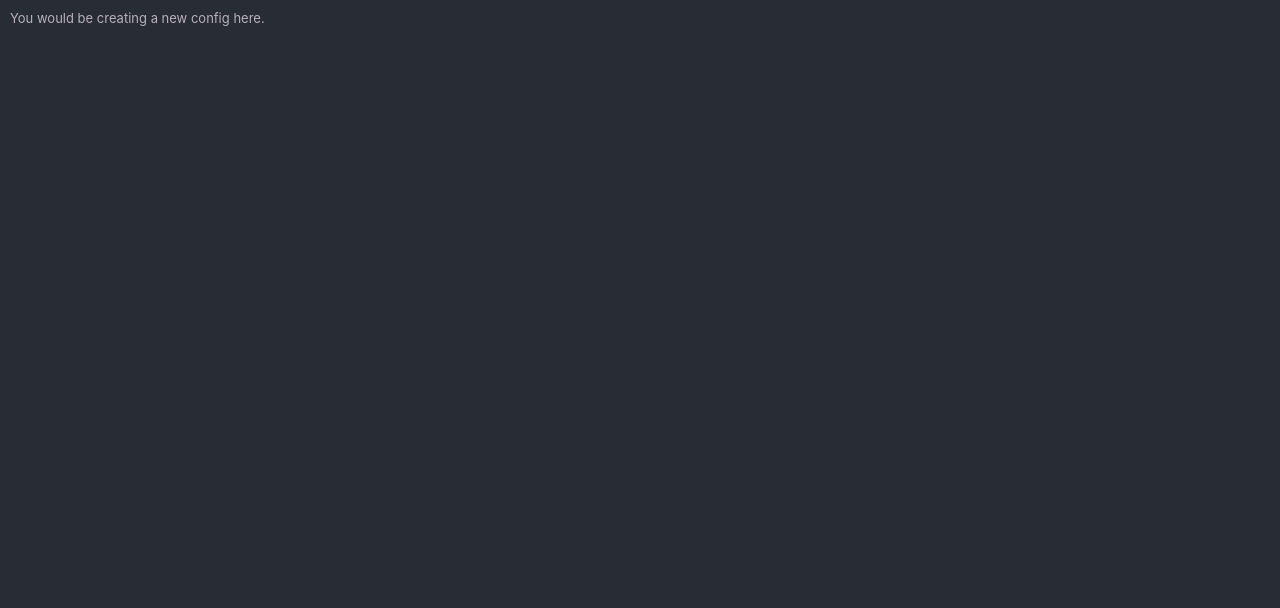
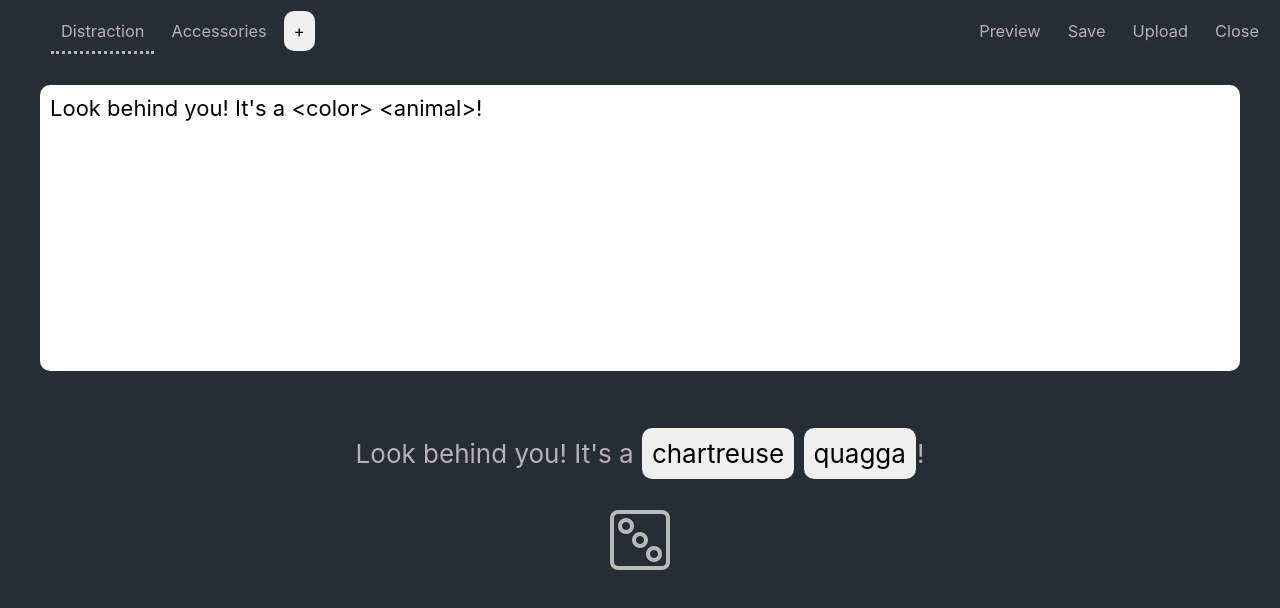
Before and after one commit to relsqui/configurable-generators, a React (Create React App) app: page /edit in a window 1280 px wide. Shown: the top 608 px of the page. Built offline with nearby package versions, Linux system fonts and the light colour scheme.

Commit message:
editor sketch, not working yet

```diff
--- a/src/components/NavButton.tsx
+++ b/src/components/NavButton.tsx
@@ -1,8 +1,8 @@
 import { PropsWithChildren } from "react";
 
-export function NavButton({ children, buttonProps, classNames = [] }: PropsWithChildren & { buttonProps?: any, classNames?: string[] }) {
+export function NavButton({ children, buttonProps, classNames = [], liClassNames = [] }: PropsWithChildren & { buttonProps?: any, classNames?: string[], liClassNames?: string[] }) {
   classNames.push('textButton');
-  return <li>
+  return <li className={liClassNames.join(' ')}>
     <button className={classNames.join(' ')} {...buttonProps}>
       {children}
     </button>
--- a/src/index.css
+++ b/src/index.css
@@ -49,7 +49,8 @@ li {
 }
 
 button,
-select {
+select,
+textarea {
   font-size: inherit;
   font-family: inherit;
   border: none;
@@ -92,6 +93,7 @@ select {
   width: 100%;
   align-items: center;
   justify-content: center;
+  gap: 10vmin;
   font-size: calc(15px + 1.5vmin);
 }
 
@@ -146,3 +148,28 @@ randomItem {
   color: var(--dark-gray);
   cursor: pointer;
 }
+
+.editorContent {
+  display: flex;
+  height: 100%;
+  flex-direction: column;
+  justify-content: flex-start;
+  align-items: stretch;
+}
+
+.editPane {
+  cursor: text;
+  margin: 30px;
+  flex-shrink: 0;
+  flex-grow: 1;
+  resize: none;
+  font-size: calc(10px + 1.5vmin);
+}
+
+.editorPreview {
+  display: flex;
+  flex-grow: 1;
+  flex-direction: column;
+  justify-content: flex-start;
+  align-items: center;
+}
--- a/src/index.tsx
+++ b/src/index.tsx
@@ -4,7 +4,7 @@ import { createBrowserRouter, RouterProvider } from 'react-router-dom';
 import Root from './routes/Root';
 import Landing from './routes/Landing';
 import { loader as localLoader } from './routes/Local';
-import Editor, { loader as editorLoader } from './routes/Editor';
+import Editor from './routes/Editor';
 import { GeneratorLayout, loader as generatorLoader } from './routes/Generator';
 import './index.css';
 
@@ -28,9 +28,8 @@ const router = createBrowserRouter([
         loader: localLoader
       },
       {
-        path: "edit/:slug?",
-        element: <Editor />,
-        loader: editorLoader
+        path: "edit",
+        element: <Editor />
       }
     ]
   },
--- a/src/routes/Editor.tsx
+++ b/src/routes/Editor.tsx
@@ -1,17 +1,87 @@
-import { redirect, useLoaderData } from "react-router-dom";
+import React, { useEffect, useState } from 'react';
+import { useNavigate } from "react-router-dom";
 import { TableConfig } from "../tableConfig";
+import { titleToSlug } from "../presets";
+import { NavButton } from "../components/NavButton";
+import { matchSlug } from '../matchSlug';
+import { Generator } from './Generator';
 
-export const loader = async ({ params }: any) => {
-  if (!params.slug) return {};
-  const config = localStorage.getItem(params.slug);
-  if (!config) return redirect("/edit");
-  return { config: JSON.parse(config) };
+function GeneratorButton({ generator, selected }: {
+  generator: string,
+  selected: boolean,
+}) {
+  const navigate = useNavigate();
+  const classNames = selected ? ['selectedTextButton'] : [];
+  const buttonProps = {
+    onClick: () => navigate(`#${titleToSlug(generator)}`)
+  }
+  return <NavButton classNames={classNames} key={generator} buttonProps={buttonProps}>{generator}</NavButton>;
+}
+
+export function EditorHeader({ generators, selectedGenerator }: {
+  generators: string[],
+  selectedGenerator: string
+}) {
+  const navigate = useNavigate();
+  return <nav><ul className='navigation'>
+    {generators.map((g) => <GeneratorButton key={g} generator={g} selected={g === selectedGenerator} />)}
+    <button>+</button>
+    <NavButton liClassNames={['pushRight']}>Preview</NavButton>
+    <NavButton>Save</NavButton>
+    <NavButton>Upload</NavButton>
+    <NavButton buttonProps={{ onClick: () => navigate("/") }}>Close</NavButton>
+  </ul></nav>;
+}
+
+const defaultConfig: TableConfig = {
+  title: "New Config",
+  schemaVersion: "0.1.0",
+  generators: {
+    "Distraction": [
+      "Look behind you! It's a <color> <animal>!"
+    ],
+    "Accessories": [
+      "I bought a <color> collar for my pet <animal>."
+    ]
+  },
+  tables: {
+    "color": [
+      "maroon",
+      "chartreuse",
+      "cerulean"
+    ],
+    "animal": [
+      "dodo",
+      "quagga",
+      "mammoth"
+    ]
+  }
 }
 
 export default function Editor() {
-  const { config } = useLoaderData() as { config: TableConfig };
-  if (config) {
-    return <div>You would be editing {config.title} here.</div>
+  const [config, setConfig] = useState(defaultConfig);
+  const generator = matchSlug(Object.keys(config.generators), Object.keys(config.generators)[0]);
+  const [editPaneContent, setEditPaneContent] = useState(config.generators[generator].join('\n'));
+  const configStorageLabel = "editingConfig";
+
+  useEffect(() => {
+    localStorage.setItem(configStorageLabel, JSON.stringify(config));
+  }, [config, configStorageLabel]);
+
+  function updateGenerator(event: React.ChangeEvent<HTMLTextAreaElement>) {
+    const newConfig = { ...config };
+    newConfig.generators[generator] = event.target.value.split('\n');
+    setConfig(newConfig);
+    setEditPaneContent(event.target.value);
   }
-  return <div>You would be creating a new config here.</div>;
+
+  return <>
+    <EditorHeader generators={Object.keys(config.generators)} selectedGenerator={generator} />
+    <div className="editorContent">
+      <textarea className="editPane" onChange={updateGenerator} value={editPaneContent} />
+      <div className="editorPreview">
+        <Generator config={config} generator={generator} textTreeStorageLabel="editingTextTree" />
+      </div>
+    </div>
+  </>;
 }
--- a/src/routes/Generator.tsx
+++ b/src/routes/Generator.tsx
@@ -121,22 +121,19 @@ export function Generator({ config, generator, textTreeStorageLabel }: { config:
   }
 
   function onClickRandomItem(generator: string, line: string, index: number, tableKey: string) {
-    const newTextTree: TextTree = {};
-    Object.assign(newTextTree, textTree);
+    const newTextTree: TextTree = { ...textTree };
     newTextTree[generator][line][index] = { text: tableChoice(tableKey), tableKey };
     setTextTree(newTextTree);
   }
 
-  return (
-    <div className="generatorContent">
+  return <>
     <div>
       {Object.keys(content).map((line) => <GeneratorLine key={line} content={content[line]} onClickRandomItem={(index: number, tableKey: string) => onClickRandomItem(generator, line, index, tableKey)} />)}
     </div>
     <button className='reroll' onClick={() => setTextTree(buildTextTree([generator], textTree))}>
       <img src={dieIcon} alt="Reroll" />
     </button>
-    </div>
-  );
+  </>;
 }
 
 export function GeneratorLayout() {
@@ -146,7 +143,9 @@ export function GeneratorLayout() {
 
   return <>
     <GeneratorHeader generators={Object.keys(config.generators)} selectedGenerator={generator} title={config.title} />
+    <div className="generatorContent">
       <Generator config={config} generator={generator} textTreeStorageLabel={textTreeStorageLabel} />
+    </div>
     <footer>
       {config.description} {config.link ? <a href={config.link}>Link</a> : ''}
     </footer>
```
Lines whose indentation alone changed are shown as unchanged.
